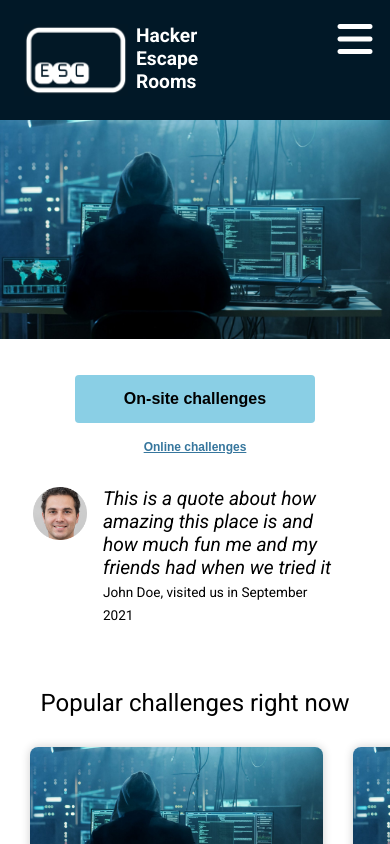
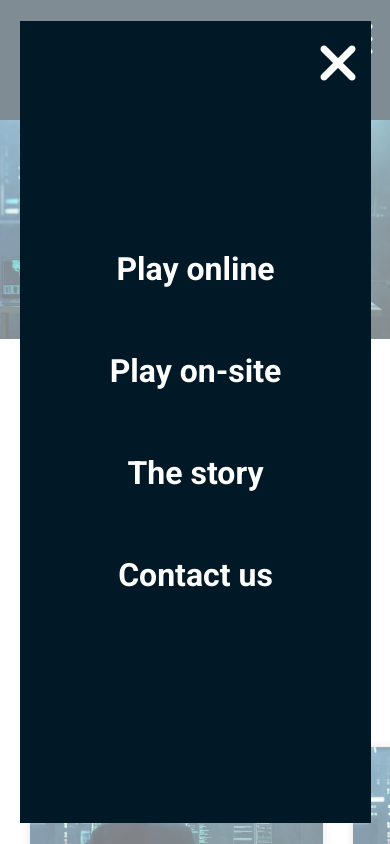
Before and after one commit to a-jaxell/hacker-escaper-rooms, a website: page index.html in a window 390 px wide. Both pictures are taken after a click on the button 355 px from the left and 40 px from the top of the page. Shown: the top 844 px of the page. Drawn offline with Linux system fonts and the light colour scheme.

Commit message:
Mobile menu final

```diff
--- a/index.html
+++ b/index.html
@@ -5,18 +5,19 @@
     <meta http-equiv="X-UA-Compatible" content="IE=edge">
     <meta name="viewport" content="width=device-width, initial-scale=1.0">
     <script src="https://kit.fontawesome.com/6e531fbe88.js" crossorigin="anonymous"></script>
-    <script defer src="/resources/javascript/main.js"></script>
     <link rel="stylesheet" href="resources/css/main.css">
     <title>Hacker Escape Rooms</title>
 </head>
 <body>
+    <div class="overlay"></div>
     <header>
         <img class="logo" src="resources/images/image 4.png" alt="Esc logo">
         <h1>Hacker Escape Rooms</h1>
         <button class="mobile__burger-menu"><i class="fa-solid fa-bars"></i></button>
     </header>
-    <nav>
-        <ul>
+    <nav id="navigation__menu">
+        <button class="mobile__burger-menu--close"><i class="fa-solid fa-xmark"></i></button>
+        <ul class="navmenu">
           <li>Play online</li>
           <li>Play on-site</li>
           <li> The story</li>
@@ -125,7 +126,6 @@
         </div>
     </footer>
     </main>
-
-
+    <script src="/resources/javascript/main.js"></script>
 </body>
 </html>
--- a/main.scss
+++ b/main.scss
@@ -113,9 +113,73 @@ header{
         border: none;
     }
 }
+// Mobile menu dropdown
+.displayMobileMenu{
+    @extend %section-dark;
+     height: 95vh;
+     width: 90vw;
+     box-sizing: border-box;
+     display: flex;
+     z-index: 3;
+     position: fixed;
+     top: 0;
+     margin: 2.5vh 5vw;
+     animation: 0.5s dropdown-toggle forwards;
+}
+ //popping up the Mobile menu
+
+ @keyframes dropdown-toggle {
+    0%{
+        transform: scale(0.95);
+    }
+    100%{
+        transform: scale(1);
+    }
+ }
+// Fading the rest of the document in the background
+.overlay{
+    width: 100%;
+    height: 100%;
+    position: fixed;
+    display: none;
+    top: 0;
+    right: 0;
+    bottom: 0;
+    left: 0;
+    animation: 0.25s fader forwards;
+    background-color: rgba(255,255,255,0.5);
+    z-index: 2;
+}
+@keyframes fader {
+    0%{
+        opacity: 0;
+    }
+    100%{
+        opacity: 1;
+    }
+}
+.fader{
+    animation: 0.5s fader forwards;
+}
+
+ .mobile__burger-menu--close{
+    height: 20px;
+    width: 20px;
+    position: fixed;
+    top: 10px;
+    right: 40px;
+    background-color: transparent;
+    color: white;
+    border: none;
+    z-index: 3;
+    font-size: 3.5em;
+ }
 //Removes burger menu from view on larger screens
 @media only screen and (min-width:940px){
     .mobile__burger-menu{
+        display: none;
+    }
+    .mobile__burger-menu--close{
         display: none;
     }
     header{
@@ -147,10 +211,22 @@ nav{
         color:#8ACFE5;
     }
 }
-// Toggles nav bar depending on screen size
+//Toggles nav bar depending on screen size
 @media only screen and (max-width: 940px) {
   nav{
         display: none;
+
+  }
+  .navmenu{
+    display: flex;
+    flex-direction: column;
+    align-items: center;
+    padding: 0;
+    margin: auto;
+      li{
+          font-size: 2em;
+          margin: 1em auto;
+       }
   }
 }
 @media only screen and (min-width: 940px) {
--- a/resources/javascript/main.js
+++ b/resources/javascript/main.js
@@ -0,0 +1,23 @@
+const mobileMenuButton = document.querySelector('.mobile__burger-menu');
+const mobileMenuButtonClose = document.querySelector('.mobile__burger-menu--close');
+const navBarMenu = document.querySelector('#navigation__menu');
+const overlay = document.querySelector('.overlay');
+const body = document.body;
+
+mobileMenuButton.addEventListener('click', mobileMenu);
+mobileMenuButtonClose.addEventListener('click', mobileMenu);
+
+function mobileMenu(){
+        if (overlay.style.display === "none" || overlay.style.display === '') {
+            overlay.style.display = "block";
+        }else {
+            overlay.style.display = "none";
+        }
+        const overflowProp = ['scroll', 'auto', 'visible', ''];
+        if (overflowProp.includes(body.style.overflowY)) {
+            body.style.overflowY = 'hidden';
+        } else {
+            body.style.overflowY = 'scroll';
+        }
+        navBarMenu.classList.toggle('displayMobileMenu');
+}
```
Also changed, not shown: resources/css/main.css.
